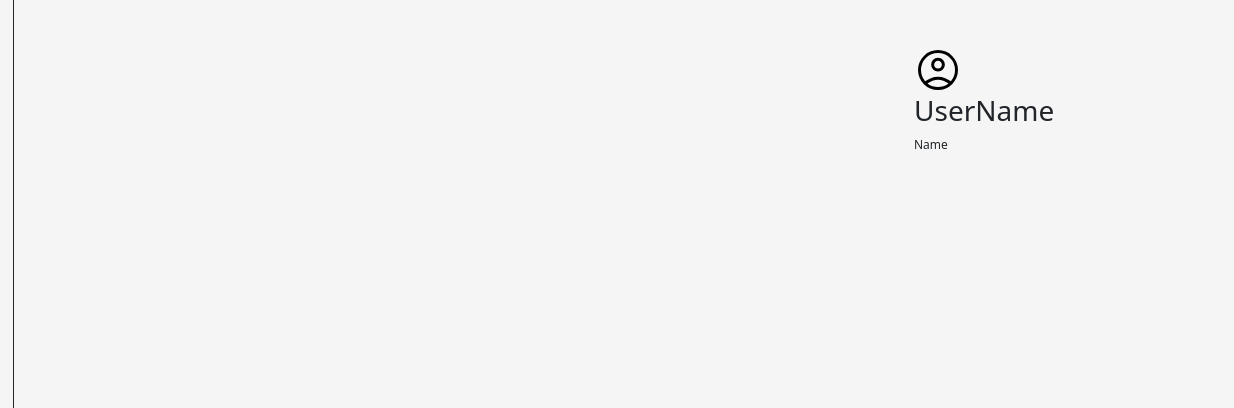
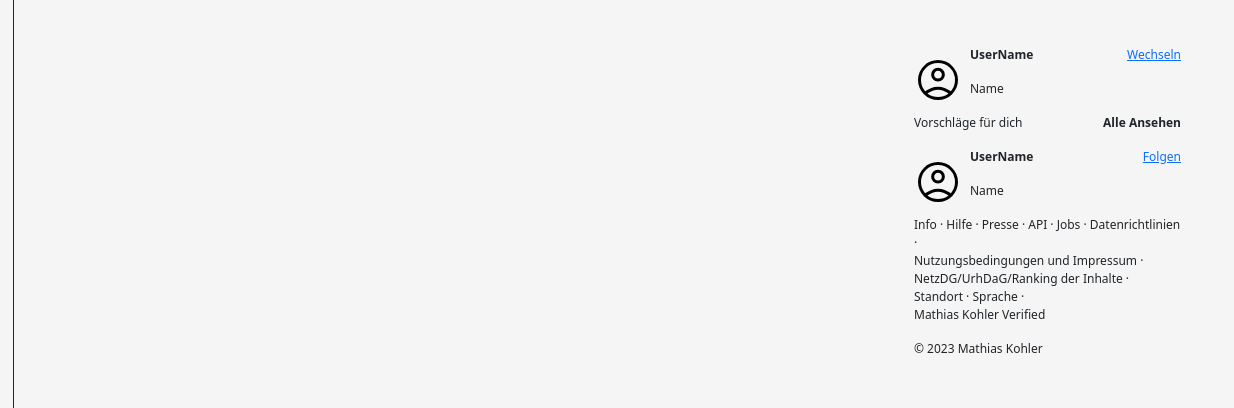
Before and after one commit to Zwogli/Instasocial, a website: page index.html in a window 1280 px wide. Shown: the top 408 px of the page, 46-1280 px from the left. Drawn offline with nearby package versions, Linux system fonts and the light colour scheme.

Commit message:
add article

```diff
--- a/index.html
+++ b/index.html
@@ -44,11 +44,47 @@
     <main class="main">
         <article>
             <figure>
-                <img src="img/svg/account_circle_FILL0_wght400_GRAD0_opsz48.svg" alt="account">
-                <div>
-                    <h3>UserName</h3>
-                    <p>Name</p>
+                <div class="user-box">
+                    <div class="suggestions-user">
+                        <img class="main-user-img" src="img/svg/account_circle_FILL0_wght400_GRAD0_opsz48.svg" alt="account">
+                        <div class="user-margin a-center">
+                            <p class="user-name"><b>UserName</b></p>
+                            <p class="user-name">Name</p>
+                        </div>
+                    </div>
+                    <a class="follow a-center">Wechseln</a>
                 </div>
+
+                <section class="suggestions-section">
+                    <div class="suggestions-container suggestion-margin">
+                        <p>Vorschläge für dich</p>
+                        <p><b>Alle Ansehen</b></p>
+                    </div>
+
+                    <div class="suggestion-profiles">
+                        <div class="suggestions-user">
+                            <div class="suggestions-user">
+                                <img class="suggestions-user-img" src="img/svg/account_circle_FILL0_wght400_GRAD0_opsz48.svg" alt="suggestion-account">
+                                <div class="user-margin a-center">
+                                    <p class="user-name"><b>UserName</b></p>
+                                    <p class="user-name">Name</p>
+                                </div>
+                            </div>
+                            <a class="follow a-center">Folgen</a>
+                        </div>
+                    </div>
+                </section>
+
+                <section class="suggestion-margin">
+                    <p class="impress">
+                    Info · Hilfe · Presse · API · Jobs · Datenrichtlinien ·<br>
+                    Nutzungsbedingungen und Impressum ·<br>
+                    NetzDG/UrhDaG/Ranking der Inhalte · Standort · Sprache ·<br>
+                    Mathias Kohler Verified
+                    </p>
+
+                    <p class="impress">© 2023 Mathias Kohler</p>
+                </section>
 
             </figure>
         </article>
```
